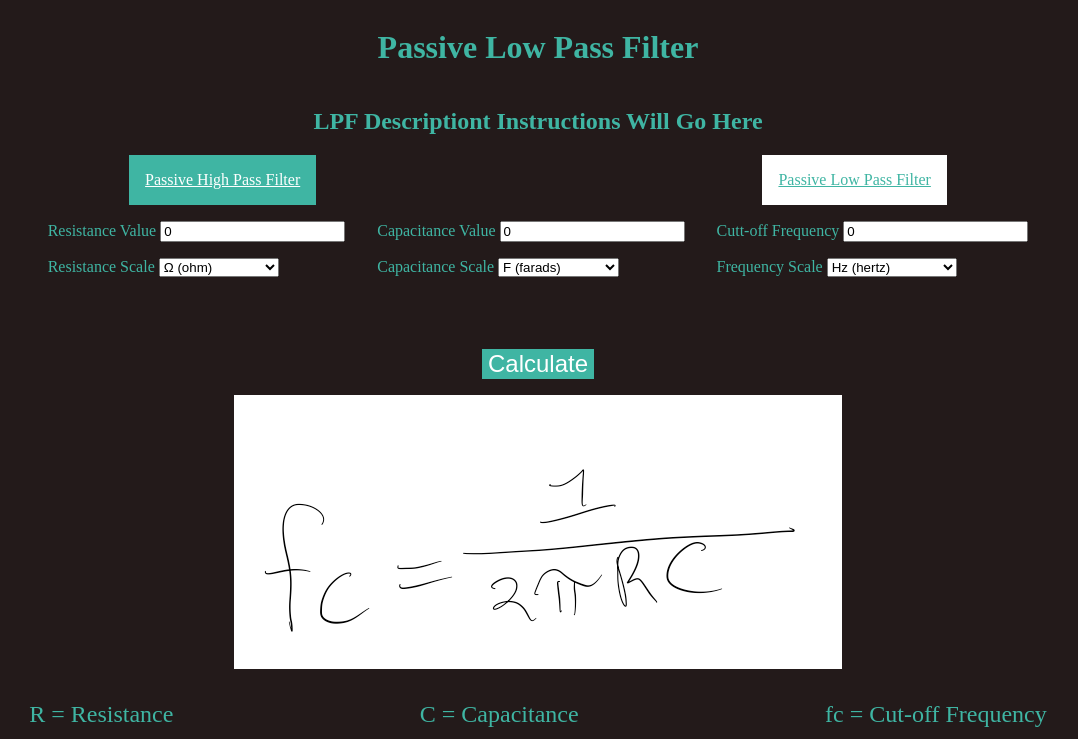
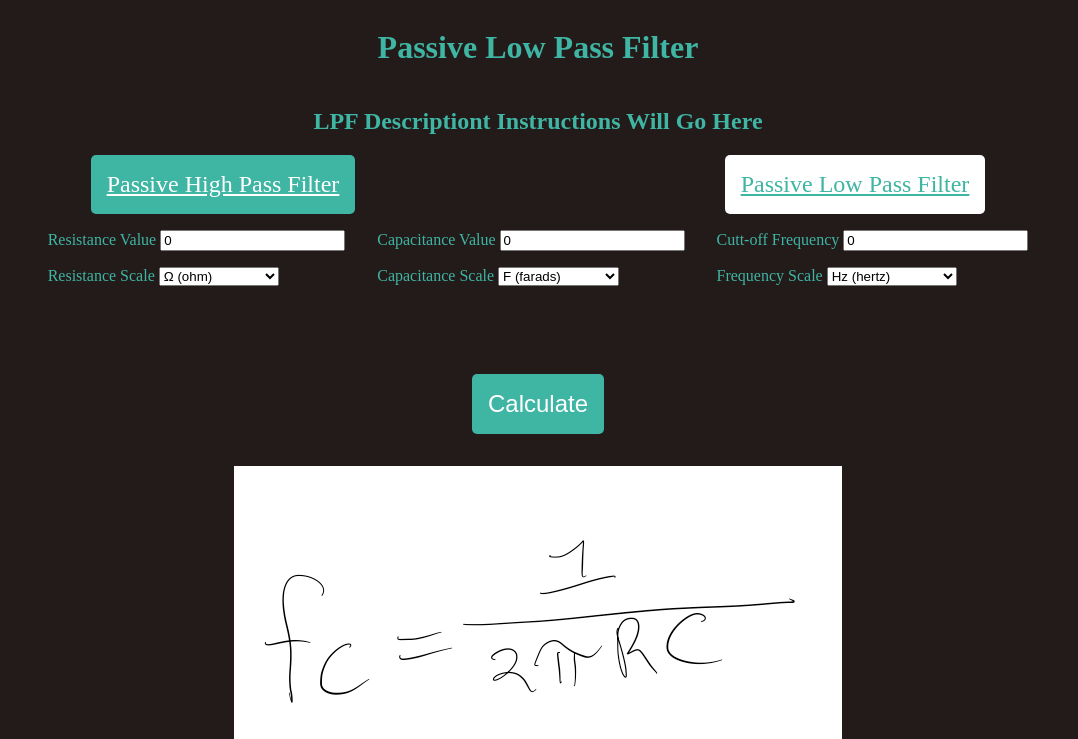
Before and after one commit to pieterkdevilliers/audio-filters-heroku, a PHP site: page /low-pass.html in a window 1280 px wide. Shown: the top 739 px of the page, without its empty margins (102-1180 px from the left). Run offline with PHP 8.4, Linux system fonts and the light colour scheme.

Commit message:
Add button border radius and filter option font-size

```diff
--- a/assets/css/styles.css
+++ b/assets/css/styles.css
@@ -41,6 +41,7 @@ h2 {
 .filter-options > a {
     padding: 1rem;
     color: white;
+    font-size: x-large;
 }
 
 #lp-active {
@@ -58,6 +59,7 @@ h2 {
     background-color: #3fb5a3;
     height: auto;
     margin-bottom: 0.5rem;
+    border-radius: 5px;
 }
 
 .btn-primary:hover {
@@ -101,6 +103,8 @@ h2 {
     justify-content: center;
     font-size: x-large;
     margin-bottom: 00.5rem;
+    padding: 1rem;
+    border-radius: 5px;
 }
 
 .calculate-button > button {
```
